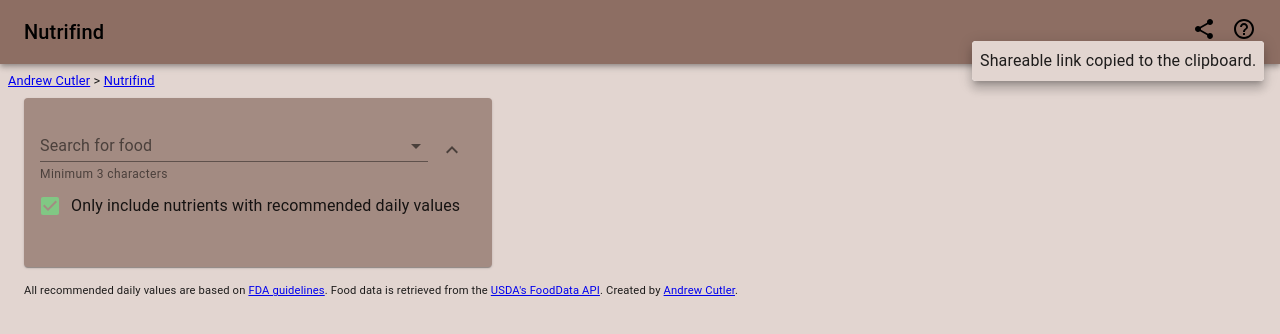
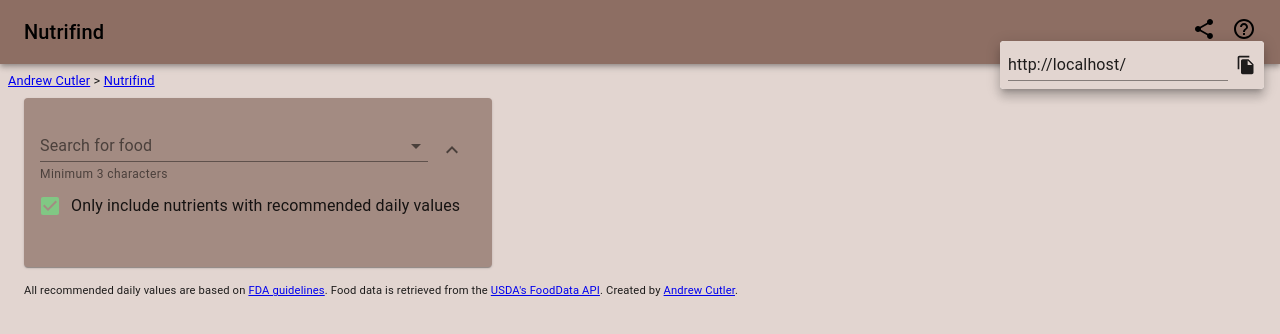
Before and after one commit to AndrewCutler/Nutrifind, a React (Create React App) app: page / in a window 1280 px wide. Both pictures are taken after a click on the icon 1204 px from the left and 29 px from the top of the page. Shown: the top 334 px of the page. Built offline with nearby package versions, Linux system fonts and the light colour scheme.

Commit message:
share popover improvements

```diff
--- a/src/share-popover/SharePopover.tsx
+++ b/src/share-popover/SharePopover.tsx
@@ -1,27 +1,46 @@
-import { Popover, Typography, useTheme } from '@material-ui/core';
+import {
+	Popover,
+	Input,
+	Typography,
+	useTheme,
+	Tooltip
+} from '@material-ui/core';
 import React, { ReactElement } from 'react';
 import { useSelector } from 'react-redux';
 import { generateUrl } from '../api/api';
 import ShareIcon from '@material-ui/icons/Share';
 import { GeneralState } from '../store/slice';
 import { popoverStyles } from '../utility/constants';
+import FileCopyIcon from '@material-ui/icons/FileCopy';
 
 const SharePopover = (): ReactElement => {
 	const theme = useTheme();
 	const { foods, selectedNutrients } = useSelector(GeneralState);
 	const classes = popoverStyles();
 
+	const [url, setUrl] = React.useState<string>('');
 	const [anchorEl, setAnchorEl] = React.useState(null);
+	const [tooltipOpen, setTooltipOpen] = React.useState<boolean>(false);
 
 	// eslint-disable-next-line @typescript-eslint/no-explicit-any
-	const handleClick = ({ currentTarget }: any): void => {
-		const url = generateUrl(foods, selectedNutrients);
+	const handleShareClick = ({ currentTarget }: any): void => {
+		// navigator.clipboard.writeText(url);
+		setUrl(generateUrl(foods, selectedNutrients));
+		setAnchorEl(currentTarget);
+	};
+
+	const handleCopyClick = (): void => {
 		navigator.clipboard.writeText(url);
-		setAnchorEl(currentTarget);
+		setTooltipOpen(true);
 	};
 
 	const handleClose = (): void => {
 		setAnchorEl(null);
+		handleTooltipClose();
+	};
+
+	const handleTooltipClose = () => {
+		setTooltipOpen(false);
 	};
 
 	const open = Boolean(anchorEl);
@@ -33,7 +52,7 @@ const SharePopover = (): ReactElement => {
 					cursor: 'pointer',
 					marginRight: theme.spacing(2)
 				}}
-				onClick={handleClick}
+				onClick={handleShareClick}
 			/>
 			<Popover
 				open={open}
@@ -48,9 +67,23 @@ const SharePopover = (): ReactElement => {
 					horizontal: 'center'
 				}}
 			>
-				<Typography className={classes.root}>
-					Shareable link copied to the clipboard.
-				</Typography>
+				<div className={classes.root}>
+					<Input value={url} />
+					<Tooltip
+						style={{ marginLeft: 8, cursor: 'pointer' }}
+						title='Link copied'
+						disableFocusListener
+						disableHoverListener
+						disableTouchListener
+						open={tooltipOpen}
+						onClose={handleTooltipClose}
+					>
+						<FileCopyIcon
+							fontSize='small'
+							onClick={handleCopyClick}
+						/>
+					</Tooltip>
+				</div>
 			</Popover>
 		</>
 	);
--- a/src/utility/constants.ts
+++ b/src/utility/constants.ts
@@ -4,6 +4,8 @@ export const popoverStyles = makeStyles((theme: Theme) => createStyles({
     root: {
         padding: theme.spacing(1),
         maxWidth: '33vw',
-        backgroundColor: theme.palette.background.default
+        backgroundColor: theme.palette.background.default,
+        display: 'flex',
+        alignItems: 'center'
     }
 }));
```
